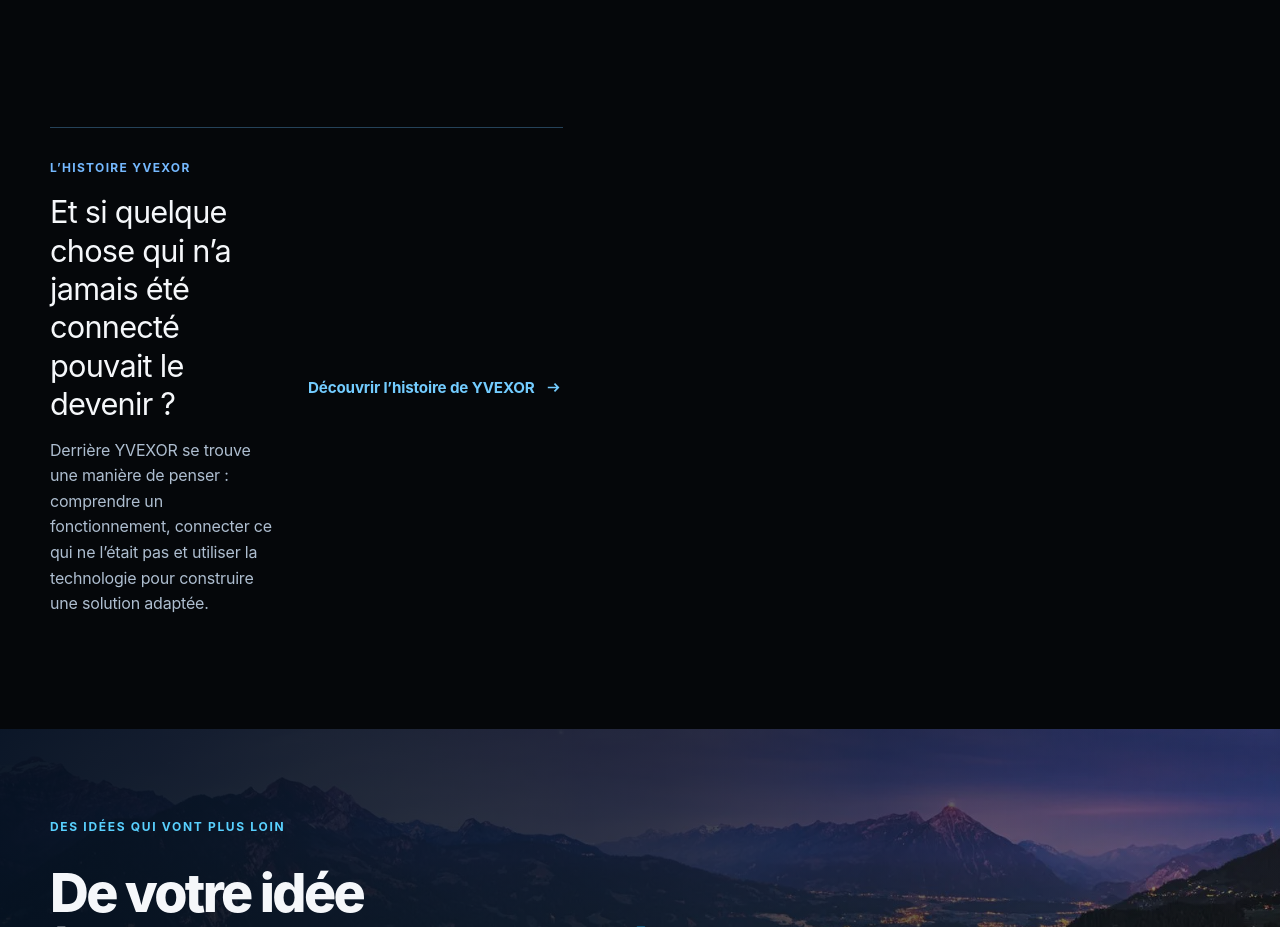
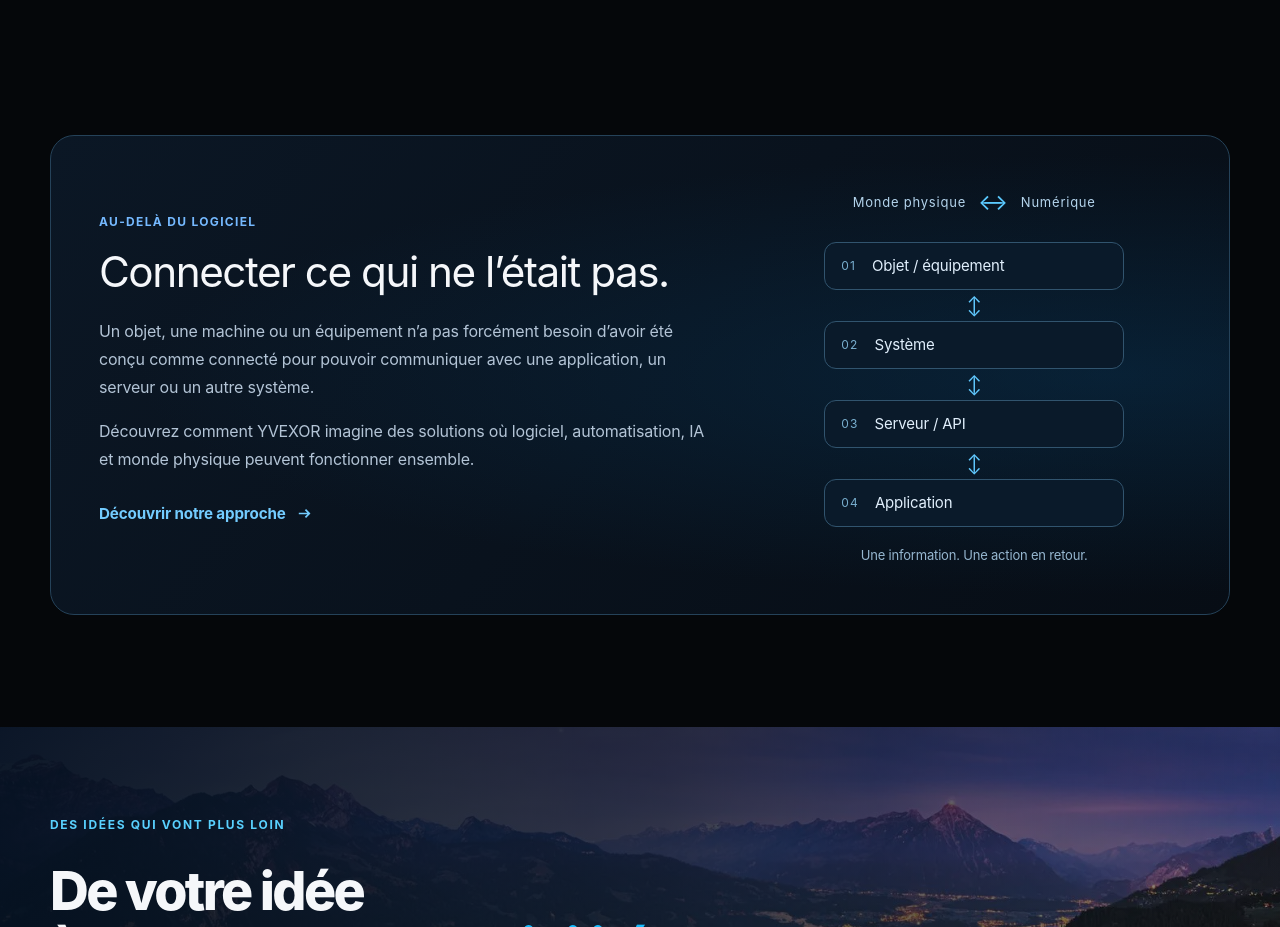
Before and after one commit to w7sb28bzpr-cloud/yvexor-site, a Next.js app: page / in a window 1280 px wide. Shown: the part 8420-9347 px from the top of the page. Built offline with nearby package versions, Linux system fonts and the light colour scheme.

Commit message:
Reposition YVEXOR history as approach with editorial homepage entry

```diff
--- a/app/histoire/history.module.css
+++ b/app/histoire/history.module.css
@@ -1,4 +1,4 @@
-.page { position:relative; z-index:2; background:var(--bg); padding:0 max(24px,env(safe-area-inset-right)) 80px max(24px,env(safe-area-inset-left)); }
+.page { position:relative; z-index:2; background:var(--bg); padding:0 max(24px,env(safe-area-inset-right)) 80px max(24px,env(safe-area-inset-left)); overflow-wrap:anywhere; hyphens:auto; }
 .hero,.chapter { max-width:1120px; margin:auto; }
 .hero { padding:130px 0 32px; }
 .heroTop { display:flex; justify-content:space-between; gap:20px; padding-bottom:34px; color:#91a6bc; font-size:.875rem; }
@@ -9,7 +9,7 @@
 .hero h1 em { color:#67caff; font-style:normal; }
 .heroBottom { display:grid; grid-template-columns:1.4fr 1fr; align-items:center; gap:80px; padding:32px 0; }
 .heroBottom p,.copy p { font-size:1.0625rem; color:#b4c1d0; line-height:1.8; }
-.worlds { display:grid; grid-template-columns:1fr auto 1fr; align-items:center; gap:20px; padding:30px 0; text-transform:uppercase; letter-spacing:.14em; font-size:.875rem; border-block:1px solid #173146; text-align:center; background:radial-gradient(ellipse at center,#08315180,transparent 70%); }
+.worlds { display:grid; grid-template-columns:minmax(0,1fr) auto minmax(0,1fr); align-items:center; gap:20px; padding:30px 0; text-transform:uppercase; letter-spacing:.14em; font-size:.875rem; border-block:1px solid #173146; text-align:center; background:radial-gradient(ellipse at center,#08315180,transparent 70%); overflow-wrap:anywhere; min-width:0; }
 .worlds b { color:#55caff; font-size:2.2rem; font-weight:400; transform:rotate(90deg); }
 .chapter { padding:44px 0; border-top:1px solid #1a2b3a; }
 .copy { max-width:700px; margin:auto; }
--- a/app/histoire/page.tsx
+++ b/app/histoire/page.tsx
@@ -6,8 +6,8 @@ import { BrandLogo } from "../../components/brand-logo";
 import { ActionLink } from "../../components/ui";
 import styles from "./history.module.css";
 
-const title = "Histoire de YVEXOR — Du monde physique aux systèmes connectés";
-const description = "Découvrez la vision à l’origine de YVEXOR : connecter logiciels, automatisations, équipements et systèmes pour construire des solutions adaptées aux besoins réels des entreprises.";
+const title = "L’approche YVEXOR — Au-delà du logiciel";
+const description = "Découvrez l’approche YVEXOR : connecter logiciels, automatisations, IA, équipements et systèmes pour construire des solutions adaptées aux besoins réels des entreprises.";
 export const metadata: Metadata = {
   title, description, alternates: { canonical: "https://yvexor.com/histoire/" },
   openGraph: { title, description, url: "https://yvexor.com/histoire/", siteName: "YVEXOR", type: "article", images: ["https://yvexor.com/yvexor-social-v1.jpg"] },
@@ -17,8 +17,8 @@ export const metadata: Metadata = {
 export default function HistoryPage() {
   return <><SiteHeader root/><main className={styles.page} id="histoire">
     <header className={styles.hero}>
-      <div className={styles.heroTop}><a href="/#yvexor">YVEXOR / Notre histoire</a><span>Une vision, avant les outils</span></div>
-      <p className={styles.label}>L’histoire YVEXOR</p>
+      <div className={styles.heroTop}><a href="/#yvexor">YVEXOR / Notre approche</a><span>Au-delà du logiciel</span></div>
+      <p className={styles.label}>L’approche YVEXOR</p>
       <h1>Et si quelque chose qui n’a jamais été connecté <em>pouvait le devenir ?</em></h1>
       <div className={styles.heroBottom}><p>YVEXOR n’est pas né avec l’idée de créer un logiciel de plus. À l’origine, il y avait surtout une curiosité : comprendre comment les choses fonctionnent, les modifier et chercher comment leur faire faire davantage.</p><div className={styles.worlds} aria-label="Le monde physique et le monde numérique peuvent échanger"><span>Physique</span><b aria-hidden="true">↕</b><span>Numérique</span></div></div>
     </header>
--- a/components/history-link.tsx
+++ b/components/history-link.tsx
@@ -2,12 +2,18 @@ import { ActionLink } from "./ui";
 import styles from "./history-teaser.module.css";
 
 export function HistoryLink({ short = false }: { short?: boolean }) {
-  return <ActionLink href="/histoire/" className={styles.link}>{short ? "Notre histoire" : "Découvrir l’histoire de YVEXOR"}</ActionLink>;
+  return <ActionLink href="/histoire/" className={styles.link}>{short ? "Notre approche" : "Découvrir notre approche"}</ActionLink>;
 }
 
 export function HistoryTeaser() {
   return <aside className={styles.teaser} aria-labelledby="history-teaser-title">
-    <div><p className="eyebrow">L’histoire YVEXOR</p><h3 id="history-teaser-title">Et si quelque chose qui n’a jamais été connecté pouvait le devenir ?</h3><p>Derrière YVEXOR se trouve une manière de penser : comprendre un fonctionnement, connecter ce qui ne l’était pas et utiliser la technologie pour construire une solution adaptée.</p></div>
-    <HistoryLink/>
+    <div className={styles.copy}><p className="eyebrow">Au-delà du logiciel</p><h3 id="history-teaser-title">Connecter ce qui ne l’était pas.</h3><p>Un objet, une machine ou un équipement n’a pas forcément besoin d’avoir été conçu comme connecté pour pouvoir communiquer avec une application, un serveur ou un autre système.</p><p>Découvrez comment YVEXOR imagine des solutions où logiciel, automatisation, IA et monde physique peuvent fonctionner ensemble.</p><HistoryLink/></div>
+    <figure className={styles.visual}>
+      <figcaption><span>Monde physique</span><b aria-hidden="true">↔</b><span>Numérique</span></figcaption>
+      <ol aria-label="Échanges possibles dans les deux sens, de l’objet à l’application">
+        {["Objet / équipement", "Système", "Serveur / API", "Application"].map((label, index) => <li key={label}><span className={styles.node}><small aria-hidden="true">0{index + 1}</small>{label}</span>{index < 3 && <span className={styles.connector} aria-hidden="true">↕</span>}</li>)}
+      </ol>
+      <p>Une information. Une action en retour.</p>
+    </figure>
   </aside>;
 }
--- a/components/history-teaser.module.css
+++ b/components/history-teaser.module.css
@@ -1,7 +1,18 @@
-.teaser { display:grid; grid-template-columns:minmax(0,1fr) auto; gap:28px; align-items:center; margin-top:40px; padding:30px 0 0; border-top:1px solid #254259; }
-.teaser h3 { max-width:640px; margin:0 0 14px; font-size:clamp(1.5rem,2.4vw,2rem); line-height:1.25; letter-spacing:-.025em; }
-.teaser p:not(:global(.eyebrow)) { max-width:650px; margin:0; color:#aebed0; font-size:1rem; }
-.link { padding-inline:0; color:#73ccff; text-align:left; justify-content:flex-start; }
+.teaser { grid-column:1 / -1; display:grid; grid-template-columns:minmax(0,1.2fr) minmax(0,.8fr); gap:48px; align-items:center; margin-top:48px; padding:clamp(24px,4vw,48px); border:1px solid #254259; border-radius:24px; background:radial-gradient(ellipse at 90% 50%,#09385b70,transparent 65%),linear-gradient(130deg,#0b1725,#070d15); }
+.copy {min-width:0}
+.teaser h3 { max-width:640px; margin:0 0 22px; font-size:clamp(1.9rem,3.3vw,2.8rem); line-height:1.12; letter-spacing:-.035em; text-wrap:balance; }
+.copy p:not(:global(.eyebrow)) { max-width:650px; margin:0 0 16px; color:#b3c4d6; font-size:1rem; line-height:1.75; }
+.link { padding-inline:0; color:#73ccff; text-align:left; justify-content:flex-start; min-height:48px; }
 .link:hover { color:white; }
 .link svg { flex-shrink:0; }
-@media(max-width:1000px) { .teaser {grid-template-columns:1fr;gap:16px} }
+.visual {margin:0;min-width:0}
+.visual figcaption {display:flex;flex-wrap:wrap;align-items:center;justify-content:center;gap:12px;color:#b4d4ec;font-size:.8125rem;letter-spacing:.06em;text-align:center}
+.visual figcaption b {font-size:1.4rem;font-weight:400;color:#5bcaff}
+.visual ol {list-style:none;padding:0;margin:22px auto 0;max-width:300px}
+.visual li {display:flex;flex-direction:column;align-items:center}
+.node {display:flex;align-items:center;gap:16px;width:100%;padding:11px 16px;border:1px solid #31546e;border-radius:12px;color:#e1effc;font-size:.9375rem;background:#0a1a2a}
+.node small {font-size:.75rem;color:#79afcf;letter-spacing:.1em}
+.connector {display:block;color:#61c9ff;font-size:1.125rem;line-height:1.5;padding:2px 0}
+.visual>p {text-align:center;font-size:.8125rem;color:#96b7d0;margin:18px 0 0}
+@media(max-width:900px) { .teaser {grid-template-columns:1fr;gap:28px}.visual{padding-top:24px;border-top:1px solid #234158}.visual ol{max-width:360px} }
+@media(max-width:420px) { .teaser {padding:22px 18px;border-radius:18px}.visual figcaption{gap:8px;font-size:.75rem}.link{font-size:.9375rem} }
```
Also changed, not shown: scripts/history-smoke.cjs (+16 -2 lines).
